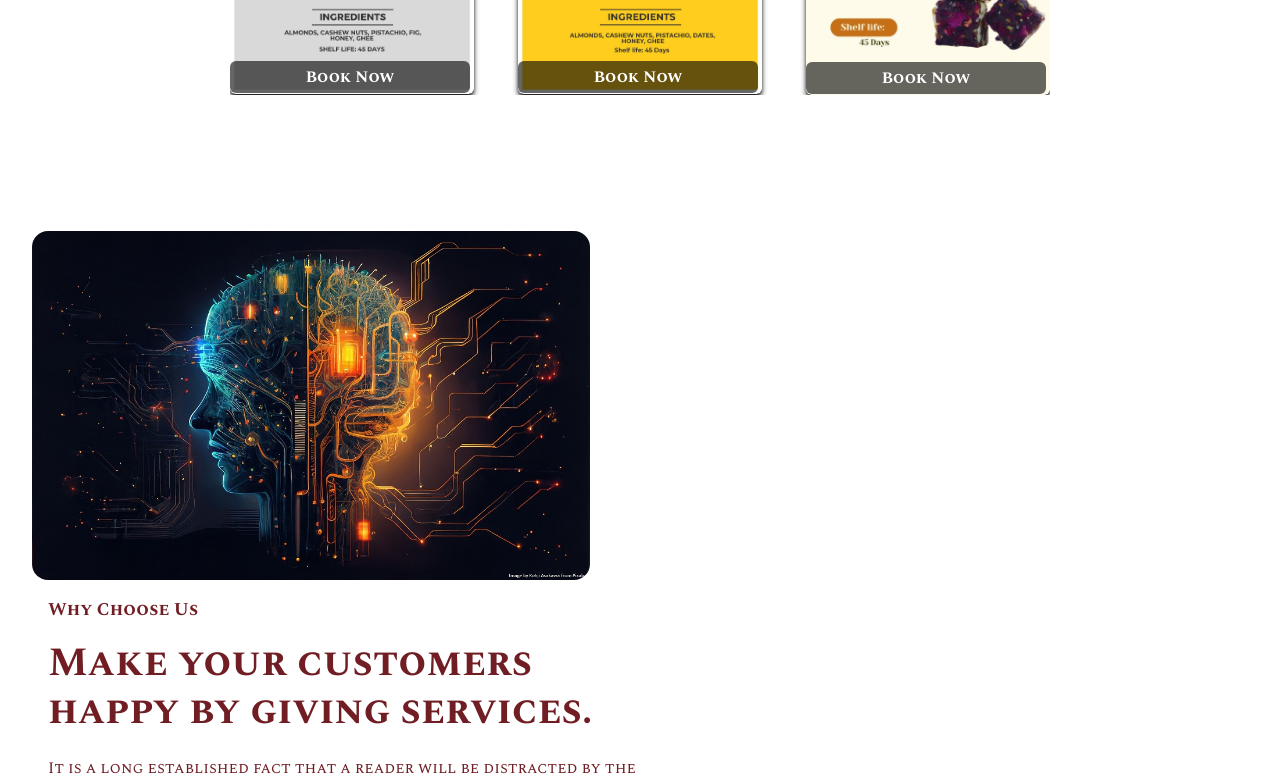
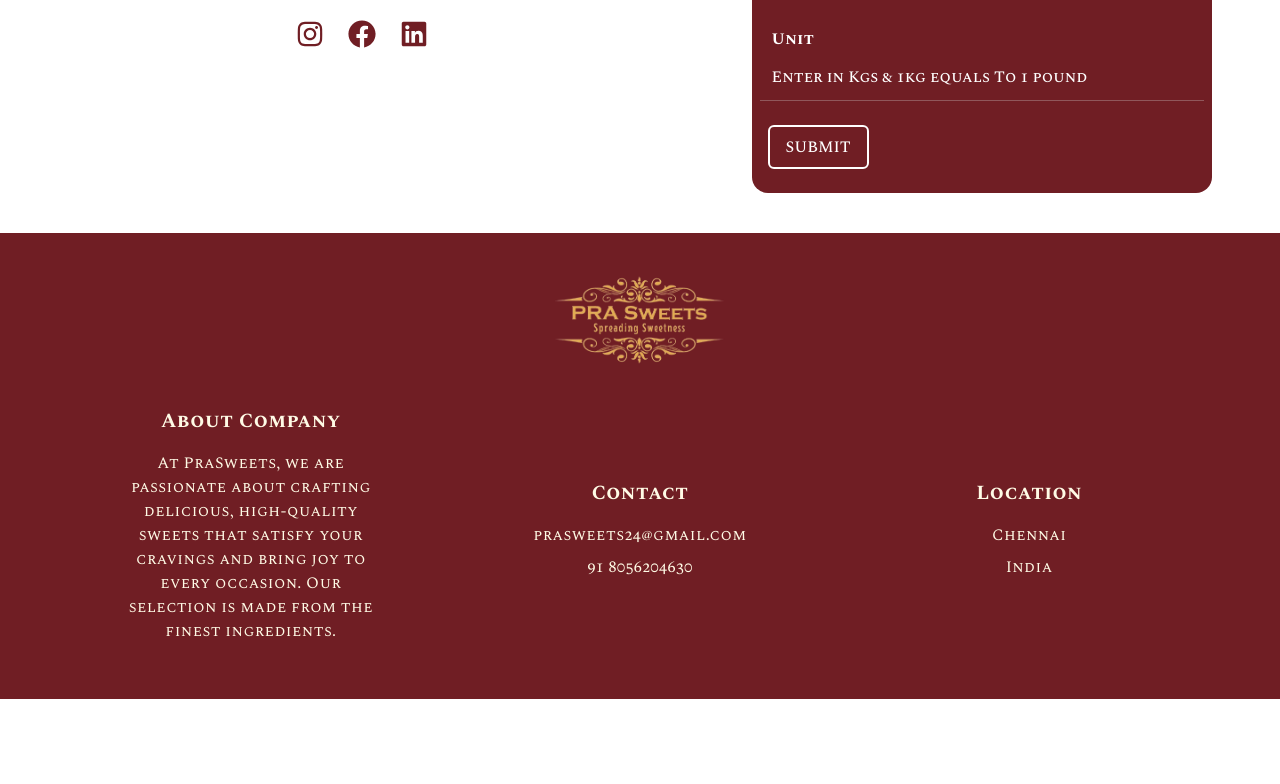
Before and after one commit to azharkhan93/PraSweets, a Next.js app: page / in a window 1280 px wide. Shown: the part 2000-2784 px from the top of the page. After the commit the page ends 2699 px from the top, so only its background shows below. Built offline with nearby package versions, Linux system fonts and the light colour scheme.

Commit message:
Changes on layouts on content.

```diff
--- a/app/page.tsx
+++ b/app/page.tsx
@@ -13,10 +13,10 @@ export default function Home() {
   return (
     <>
       <HeroSection />
-      <OurValues />
+      {/* <OurValues /> */}
       {/* <OurPicks /> */}
       <OurProducts />
-      <OurAgenda />
+      {/* <OurAgenda /> */}
 
       {/* <ClientReviews /> */}
       <FormSection />
--- a/components/FooterSection/FooterSection.tsx
+++ b/components/FooterSection/FooterSection.tsx
@@ -16,16 +16,16 @@ export const FooterSection = () => {
       <div className="w-full flex flex-col md:flex-row justify-center items-center md:justify-between gap-8 md:gap-2 px-2 md:px-32">
         {FooterData.map((data, index) => (
           <div
-            className="w-full md:w-[24%] flex flex-col items-center gap-4"
+            className="w-full md:w-[24%] flex flex-col items-center gap-2"
             key={index}
           >
             <h1 className="text-primaryColor text-xl font-bold tracking-wide mb-2 text-center">
               {data.heading}
             </h1>
-            <p className="text-primaryColor  text-lg tracking-wide text-center">
+            <p className="text-primaryColor  text-md tracking-wide text-center">
               {data.line1}
             </p>
-            <p className="text-primaryColor text-lg tracking-wide mb-2 text-center">
+            <p className="text-primaryColor text-md tracking-wide mb-2 text-center">
               {data.line2}
             </p>
           </div>
--- a/components/OurValues/OurValues.tsx
+++ b/components/OurValues/OurValues.tsx
@@ -12,7 +12,7 @@ export const OurValues = () => {
         <p className="text-paragraph text-start md:text-center text-secondaryColor md:w-[600px]">
           At PraSweets, we are passionate about crafting delicious, high-quality
           sweets that satisfy your cravings and bring joy to every occasion. Our
-          selection is made from the finest ingredients,
+          selection is made from the finest ingredients.
         </p>
       </div>
 
--- a/constants.ts
+++ b/constants.ts
@@ -93,14 +93,15 @@ export const testimonials: Testimonial[] = [
 export const FormSectionData = [
   { bedroom: "Phone:", bua: "91 8056204630" },
   { bedroom: "Email", bua: "prasweets24@gmail.com" },
-  { bedroom: "Location", bua: "street 15, chennai India" },
+  // { bedroom: "Location", bua: "street 15, chennai India" },
 ];
 
 export const FooterData = [
   {
     heading: "About Company",
-    line1: "we are the one of the renoweed and weell know name in the industry over the past years",
-
+    line1: `At PraSweets, we are passionate about crafting delicious, high-quality
+          sweets that satisfy your cravings and bring joy to every occasion. Our
+          selection is made from the finest ingredients.`,
   },
   {
     heading: "Contact",
@@ -114,8 +115,8 @@ export const FooterData = [
   // },
   {
     heading: "Location",
-    line1: "District 11, Chennai, India",
-    line2: "kldkljkdkjkd, India",
+    line1: "Chennai",
+    line2: "India",
   },
 ];
 
```
